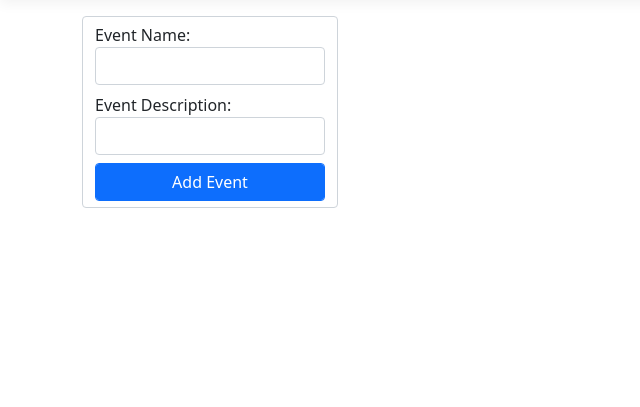
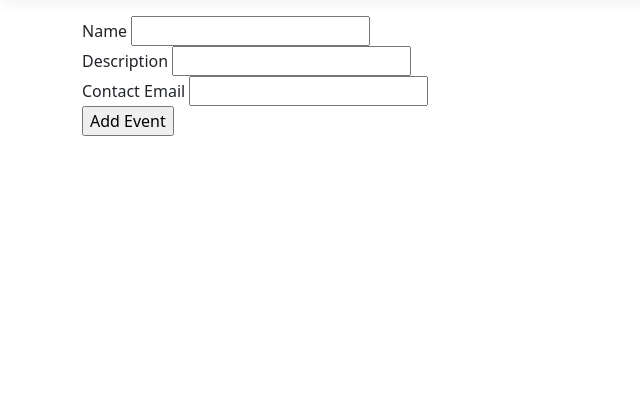
Before and after one commit to pjduri/CodingEventsFTWDM24, an ASP.NET Core app: page /Events/Add in a window 1280 px wide. Shown: the part 57-464 px from the top of the page, without its empty margins (0-640 px from the left). Run offline with ASP.NET Core 8, Linux system fonts and the light colour scheme; style sheets or scripts are compiled from the project's sources; some libraries are stand-ins or nearby versions.

Commit message:
added view models with validation for events

```diff
--- a/CodingEvents/Controllers/EventsController.cs
+++ b/CodingEvents/Controllers/EventsController.cs
@@ -1,3 +1,4 @@
+using CodingEvents.ViewModels;
 using Microsoft.AspNetCore.Mvc;
 
 namespace CodingEvents;
@@ -6,22 +7,37 @@ public class EventsController : Controller
 {
     public IActionResult Index()
     {
-        ViewBag.events = EventData.GetAll();
+        List<Event> events = new(EventData.GetAll());
 
-        return View();
+        return View(events);
     }
 
     [HttpGet]
     public IActionResult Add()
     {
-        return View();
+        AddEventViewModel addEventViewModel = new();
+
+        return View(addEventViewModel);
     }
 
-    [HttpPost("/events/add")]
-    public IActionResult NewEvent(Event newEvent)
+    [HttpPost]
+    public IActionResult Add(AddEventViewModel addEventViewModel)
     {
-        EventData.Add(newEvent);
-        return Redirect("/events");
+        if (ModelState.IsValid)
+        {
+            Event newEvent = new Event
+            {
+                Name = addEventViewModel.Name,
+                Description = addEventViewModel.Description,
+                ContactEmail = addEventViewModel.ContactEmail
+            };
+
+            EventData.Add(newEvent);
+
+            return Redirect("/Events");
+        }
+
+        return View(addEventViewModel);
     }
 
     public IActionResult Delete()
--- a/CodingEvents/Views/Events/Add.cshtml
+++ b/CodingEvents/Views/Events/Add.cshtml
@@ -1,14 +1,21 @@
-@{
-}
+@using CodingEvents.ViewModels
+@model AddEventViewModel
 
-<link rel="stylesheet" type="text/css" href="~/css/custom.css">
-
-<form method="post" class="form-control">
-    <label class="form-label">Event Name:
-        <input type="text" name="Name" class="form-control">
-    </label>
-    <label class="form-label">Event Description:
-        <input type="text" name="Description" class="form-control">
-    </label>
-    <input type="submit" value="Add Event" class="btn btn-primary form-control">
+<form asp-controller="Events" asp-action="Add" method="post">
+   <div class="form-group">
+      <label asp-for="Name"></label>
+      <input asp-for="Name" />
+      <span asp-validation-for="Name" class="text-danger"></span>
+   </div>
+   <div class="form-group">
+      <label asp-for="Description"></label>
+      <input asp-for="Description" />
+      <span asp-validation-for="Description" class="text-danger"></span>
+   </div>
+   <div class="form-group">
+      <label asp-for="ContactEmail">Contact Email</label>
+      <input asp-for="ContactEmail" />
+      <span asp-validation-for="ContactEmail" class="text-danger"></span>
+   </div>
+   <input type="submit" value="Add Event" />
 </form>
--- a/CodingEvents/Views/Shared/_Layout.cshtml
+++ b/CodingEvents/Views/Shared/_Layout.cshtml
@@ -39,6 +39,9 @@
     <div class="container">
         <main role="main" class="pb-3">
             @RenderBody()
+            <script src="https://cdnjs.cloudflare.com/ajax/libs/jquery/3.6.0/jquery.js"></script>
+            <script src="https://cdnjs.cloudflare.com/ajax/libs/jquery-validate/1.19.3/jquery.validate.js"></script>
+            <script src="https://cdnjs.cloudflare.com/ajax/libs/jquery-validation-unobtrusive/3.2.12/jquery.validate.unobtrusive.js"></script>
         </main>
     </div>
 
--- a/CodingEvents/wwwroot/css/custom.css
+++ /dev/null
@@ -1,7 +0,0 @@
-h2 {
-    color: red;
-}
-
-form {
-    max-width: 20vw;
-}
```
Also changed, not shown: CodingEvents/Models/Event.cs (+5 -3 lines), CodingEvents/ViewModels/AddEventViewModel.cs (added, +17 -0 lines), CodingEvents/Views/Events/Index.cshtml (+10 -8 lines).
